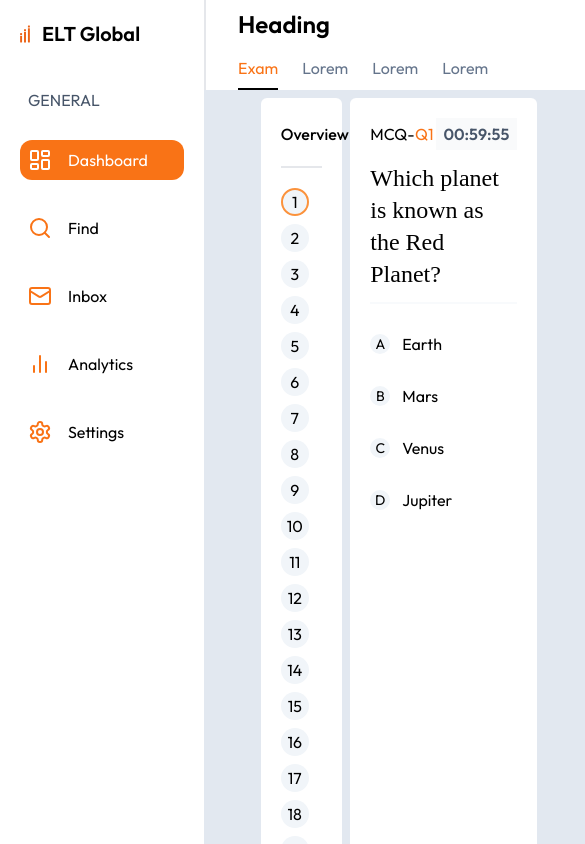
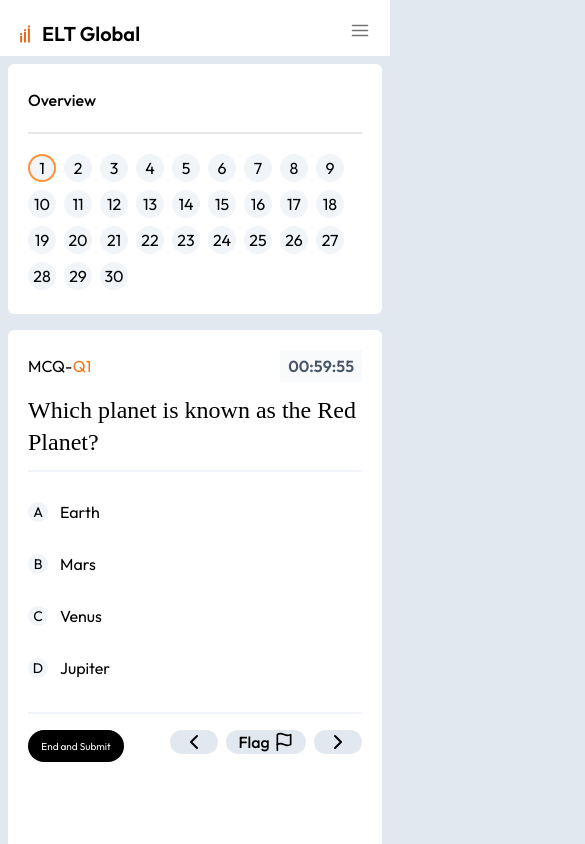
Before and after one commit to abijithpalakkal/Elt-Global, a Next.js app: page /dashboard/exam in a window 390 px wide. Shown: the top 844 px of the page, 585 px wide, since content can reach past the window. Built offline with nearby package versions, Linux system fonts and the light colour scheme.

Commit message:
made the ui responsive

```diff
--- a/src/app/_components/Navbar.tsx
+++ b/src/app/_components/Navbar.tsx
@@ -18,7 +18,7 @@ const Navbar = () => {
     router.push('/dashboard/lorem');
 }
   return (
-    <div className=' w-full  px-8 bg-white  border-l-2 '>
+    <div className=' w-full  px-8 bg-white  border-l-2 hidden md:block'>
       <p className='text-2xl font-semibold mb-4 pt-2'>Heading</p>
       <div className='flex gap-6 text-slate-500'>
         <p onClick={handleExamClick} className={`cursor-pointer pb-2 ${selectedItem === 'Exam'?"text-orange-500 border-b-2 border-b-black":""}`}>Exam</p>
--- a/src/app/_components/Sidebar.tsx
+++ b/src/app/_components/Sidebar.tsx
@@ -23,24 +23,26 @@ const Sidebar = () => {
     const handleItemClick = (name: string) => {
         setIsSeleceted(name);
         if(name=="Dashboard"){
-            router.push(`/${name.toLowerCase()}`);
+            router.push(`/${name.toLowerCase()}/exam`);
         }
     }
 
     return (
-        <div className={`p-5 transition-all duration-500 ${toggle ? 'w-16' : 'w-64'} h-screen bg-white`}>
+        <div className={`p-5 transition-all duration-500 ${toggle ? 'md:w-16' : 'md:w-64'} h-14 md:h-screen bg-white`}>
 
-            <div className='flex gap-10 mb-10'>
+            <div className='flex justify-between md:justify-around mb-10'>
                 {!toggle && <div className='flex gap-3'>
                     <Image src={vector} alt="vector" />
                     <p className='text-xl font-semibold w-28'>ELT Global</p>
                 </div>}
                 <div className='flex align-middle' onClick={() => { toggleMenu() }}>
-                    <Image src={menu} alt="menu" />
+                    <div className='w-5'>
+                    <Image src={menu} alt="menu" className=''/>
+                    </div>
                 </div>
 
             </div>
-            <p className={`${toggle ? 'hidden' : "block"} text-slate-600 ml-2`}>GENERAL</p>
+            <p className={`${toggle ? 'hidden' : "block"} text-slate-600 ml-2 hidden md:block`}>GENERAL</p>
             {sidebarList.map(({ name, icon }: {
                 name:string,
                 icon: React.ComponentType<React.SVGProps<SVGSVGElement>>,
--- a/src/app/_components/examComponents/QuestionNumber.tsx
+++ b/src/app/_components/examComponents/QuestionNumber.tsx
@@ -7,17 +7,14 @@ import { useAppContext } from '@/app/_utils/AppContext'
 
 const QuestionNumber = () => {
 
-  const [selectedNumber, setSelectedNumber] = useState<number | null>(null)
   const [data, setData] = useState([])
-  const [selected,setSelected] = useState<number>(1)
+  const [selected, setSelected] = useState<number>(1)
   const API_URL = process.env.NEXT_PUBLIC_API_URL;
   console.log(API_URL)
 
-  const {setQno,setQid,answered,flagged}=useAppContext()
+  const { setQno, setQid, answered, flagged, qno } = useAppContext()
 
-  const handleNumberClick = (number: number) => {
-    setSelectedNumber(number)
-  }
+
 
   useEffect(() => {
     const fetchdata = async () => {
@@ -33,14 +30,20 @@ const QuestionNumber = () => {
     fetchdata()
   }, [])
 
-  const questionClick=(qno:number,qid:string)=>{
+  useEffect(() => {
     setSelected(qno)
-     setQno(qno)
-     setQid(qid)
+  }, [qno])
+
+
+
+  const questionClick = (qno: number, qid: string) => {
+    setSelected(qno)
+    setQno(qno)
+    setQid(qid)
   }
 
   return (
-    <div className='p-2 h-full w-1/4 '>
+    <div className='p-2 w-screen md:h-full md:w-1/4 '>
       <div className=' bg-white h-full px-5 py-6 rounded-md'>
         <div className='pb-5 border-b-2'>
           <p className='font-medium'>Overview</p>
@@ -48,11 +51,22 @@ const QuestionNumber = () => {
         <div className='flex flex-wrap gap-2 mt-5'>
           {data?.map((item: any, index: number) => {
             const itemId = item?.id;
-            return (<div key={index + 1} className={`w-7 h-7 rounded-full bg-slate-100 flex justify-center items-center cursor-pointer ${selected == index+1 ? ' border-orange-400 border-2':''}    ${answered[itemId] ? 'bg-green-600' : ''}  ${flagged?.includes(itemId)?"bg-orange-400":""}`} onClick={()=>{
+            let backgroundColor = 'bg-slate-100';
+
+            if (answered[itemId]) {
+              backgroundColor = 'bg-green-600';
+            }
+            if (flagged?.includes(itemId)) {
+              backgroundColor = 'bg-orange-400';
+            }
+            if (answered[itemId] && flagged?.includes(itemId)) {
+              backgroundColor = 'bg-green-600';
+            }
+            return (<div key={index + 1} className={`w-7 h-7 rounded-full flex justify-center items-center cursor-pointer ${selected === index + 1 ? 'border-orange-400 border-2' : ''}   ${backgroundColor} inline-block`} onClick={() => {
               if (itemId) {
                 questionClick(index + 1, itemId);
               }
-              }}>
+            }}>
               {index + 1}
             </div>)
           })}
--- a/src/app/_components/examComponents/Questions.tsx
+++ b/src/app/_components/examComponents/Questions.tsx
@@ -4,12 +4,15 @@ import React, { useEffect, useState } from 'react'
 const API_URL = process.env.NEXT_PUBLIC_API_URL;
 import { useAppContext } from '@/app/_utils/AppContext';
 import Timer from './helperComponents/Timer';
+import { ChevronLeft } from 'lucide-react'
+import { ChevronRight } from 'lucide-react';
+import { Flag } from 'lucide-react';
 
 const Questions = () => {
   const [questionId, setQuestionId] = useState("")
   const [data, setData] = useState<any>([])
   const [selected, setSelected] = useState<any | null>(null)
-  const { qid, qno, answered, setAnswered,setFlagged ,flagged} = useAppContext()
+  const { qid, qno, answered, setAnswered, setFlagged, flagged, setQno } = useAppContext()
 
 
   useEffect(() => {
@@ -19,7 +22,7 @@ const Questions = () => {
         console.log(qid, qno);
         const response = await fetch(`${API_URL}/api/questions`);
         const data = await response.json();
-        const filteredData = data.filter((item: any) => item.id === qid);
+        const filteredData = data.filter((item: any, i: number) => i + 1 === qno);
         console.log(filteredData)
         setData(filteredData);
         if (answered[filteredData[0]?.id]) {
@@ -33,15 +36,14 @@ const Questions = () => {
 
     }
     fetchdata()
-  }, [qid])
+  }, [qno])
 
   const selectAnswers = (answer: string) => {
     setAnswered({ ...answered, [qid]: answer })
-    console.log(answered)
     setSelected(answer)
   }
 
-  const flaggedQ= ()=> {
+  const flaggedQ = () => {
     console.log('hello')
     if (!flagged.includes(qid)) {
       setFlagged([...flagged, qid]); //
@@ -51,10 +53,22 @@ const Questions = () => {
     }
   }
 
+
+  const prev = () => {
+    if (qno != 1) {
+      setQno(qno - 1)
+    }
+  }
+
+  const next = () => {
+    if (qno != 30) {
+      setQno(qno + 1)
+    }
+  }
   return (
-    <div className='p-2 h-full pl-0 w-1/2'>
+    <div className='p-2 h-full md:pl-0 md:w-1/2 '>
       <div className='bg-white h-full rounded-md'>
-        <div className='p-5 flex flex-col justify-between h-full'>
+        <div className='p-5 flex flex-col md:justify-between h-full gap-5 md:gap-0'>
           <div>
             <div className='flex justify-between items-center  '>
               <p>MCQ-<span className='text-orange-500'>Q{qno}</span></p>
@@ -63,11 +77,11 @@ const Questions = () => {
 
               </div>
             </div>
-          <div className='mt-3 pb-3 border-b-2 border-slate-50 mb-3'>
+            <div className='mt-3 pb-3 border-b-2 border-slate-100 mb-3'>
               <p className='font-serif text-2xl font-medium'>{data[0]?.question}</p>
             </div>
             {data[0]?.options.map((item: any, i: number) => (
-            <div className={`flex gap-3 items-center mb-3 mt-7 cursor-pointer ${selected == item.id ? "bg-orange-100" : ""}`} onClick={() => { selectAnswers(item.id) }}>
+              <div className={`flex gap-3 items-center mb-3 mt-7 cursor-pointer ${selected == item.id ? "bg-orange-500 p-1 rounded-xl w-52" : ""}`} onClick={() => { selectAnswers(item.id) }}>
                 <div className='rounded-full bg-slate-100 w-5 h-5 flex justify-center items-center text-sm'>
                   {String.fromCharCode(65 + (i))}
                 </div>
@@ -76,21 +90,31 @@ const Questions = () => {
             )
             )}
           </div>
-          <div className='flex justify-between pt-4 border-t-2 border-slate-50'>
+          <div className='flex justify-between pt-4 border-t-2 border-slate-100 '>
             <div>
-              <div className='bg-black w-24 h-7 flex justify-center items-center rounded-3xl'>
-                <p className='text-[10px] text-white'>End and Submit</p>
+              <div className='bg-black w-24 h-8 md:w-28 md:h-8 flex justify-center items-center rounded-3xl cursor-pointer'>
+                <p className=' text-[10px] md:text-[13px] text-white'>End and Submit</p>
               </div>
             </div>
             <div className='flex gap-2'>
-              <div className='bg-slate-100 w-24 h-7 flex justify-center items-center rounded-3xl'>
-                <p className='text-[10px] text-black'>Previous</p>
+              <div className='bg-slate-200 w-12 h-6 md:w-28 md:h-8 flex justify-center items-center rounded-3xl cursor-pointer font-medium' onClick={prev}>
+                <div>
+                  <ChevronLeft />
                 </div>
-              <div className={`bg-slate-100 w-24 h-7 flex justify-center items-center cursor-pointer rounded-3xl ${flagged.includes(qid)?"bg-orange-400":""}`} onClick={flaggedQ} >
-                <p className={`text-[10px] text-black `}  >Flag</p>
+                <p className=' text-black hidden md:block'>Previous</p>
               </div>
-              <div className='bg-slate-100 w-24 h-7 flex justify-center items-center rounded-3xl'>
-                <p className='text-[10px] text-black'>Next</p>
+              <div className={` w-20 h-6 md:w-28 md:h-8  flex justify-center items-center gap-1 cursor-pointer font-medium rounded-3xl ${flagged.includes(qid) ? "bg-orange-500" : "bg-slate-200"}`} onClick={flaggedQ} >
+                <p className={` text-black`}  >Flag</p>
+                <div className='w-5 h-5'>
+                  <Flag className='h-full w-full'/>
+                </div>
+              </div>
+              <div className='bg-slate-200 w-12 h-6 md:w-28 md:h-8 flex justify-center items-center font-medium rounded-3xl cursor-pointer' onClick={next}>
+
+                <p className=' text-black hidden md:block'>Next</p>
+                <div>
+                  <ChevronRight />
+                </div>
               </div>
             </div>
           </div>
--- a/src/app/_components/sidebarcomponents/Items.tsx
+++ b/src/app/_components/sidebarcomponents/Items.tsx
@@ -11,10 +11,11 @@ const Items = ({name,icon:Icon,toggle,isSelected,onClick}:{
     onClick:()=>void
 }) => {
   return (
-    <div className={`mt-7 pr-5 py-2 ${isSelected ? 'bg-orange-500  rounded-xl transition duration-200':""}`}>
-    <div className="flex gap-4  transition-all duration-500 ml-2 cursor-pointer" onClick={onClick}>
-
-        <Icon className={`${isSelected ? 'text-white':"text-orange-500"}`}/>
+    <div className={`mt-7 pr-5 py-2 hidden md:block ${isSelected ? 'bg-orange-500  rounded-xl transition duration-200':""} min-w-10`}>
+    <div className="flex gap-4  transition-all duration-500 ml-2 cursor-pointer " onClick={onClick}>
+        <div className='w-6'>
+        <Icon className={`${isSelected ? 'text-white':"text-orange-500"} ` }/>
+        </div>
        {!toggle && <p className={`${isSelected? "text-white":""}`}>{name}</p>}
     </div>
     </div>
--- a/src/app/_utils/AppContext.tsx
+++ b/src/app/_utils/AppContext.tsx
@@ -20,8 +20,5 @@ export const AppProvider = ({ children }: { children: ReactNode }) => {
 
 export const useAppContext = () => {
     const context = useContext(AppContext);
-    if (!context) {
-      throw new Error("useAppContext must be used within an AppProvider");
-    }
     return context;
   }
--- a/src/app/dashboard/exam/page.tsx
+++ b/src/app/dashboard/exam/page.tsx
@@ -4,7 +4,7 @@ import Questions from '../../_components/examComponents/Questions'
 
 const page = () => {
   return (
-    <div className='flex justify-center h-full w-full'>
+    <div className='md:flex justify-center h-full w-full'>
        <QuestionNumber/>
        <Questions />
     </div>
--- a/src/app/layout.tsx
+++ b/src/app/layout.tsx
@@ -36,7 +36,7 @@ export default function RootLayout({
       <body className={`${inter.className} bg-slate-200`}
       >
         <AppProvider>
-        <div className="flex h-screen w-screen">
+        <div className=" flex-row md:flex h-14 md:h-screen w-screen ">
           <Sidebar />
           <div className="w-full h-screen flex flex-col">
 
```
Lines whose indentation alone changed are shown as unchanged.
